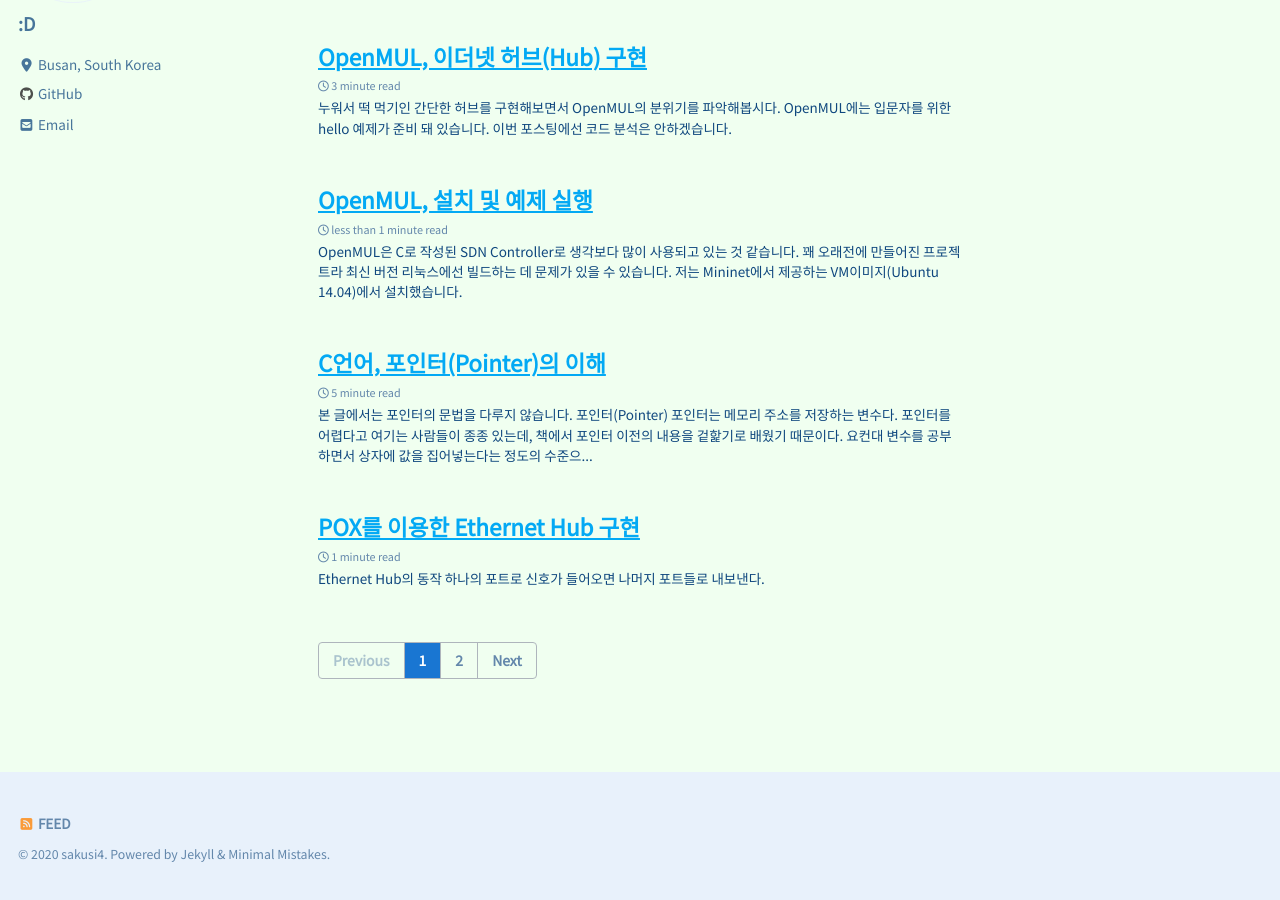
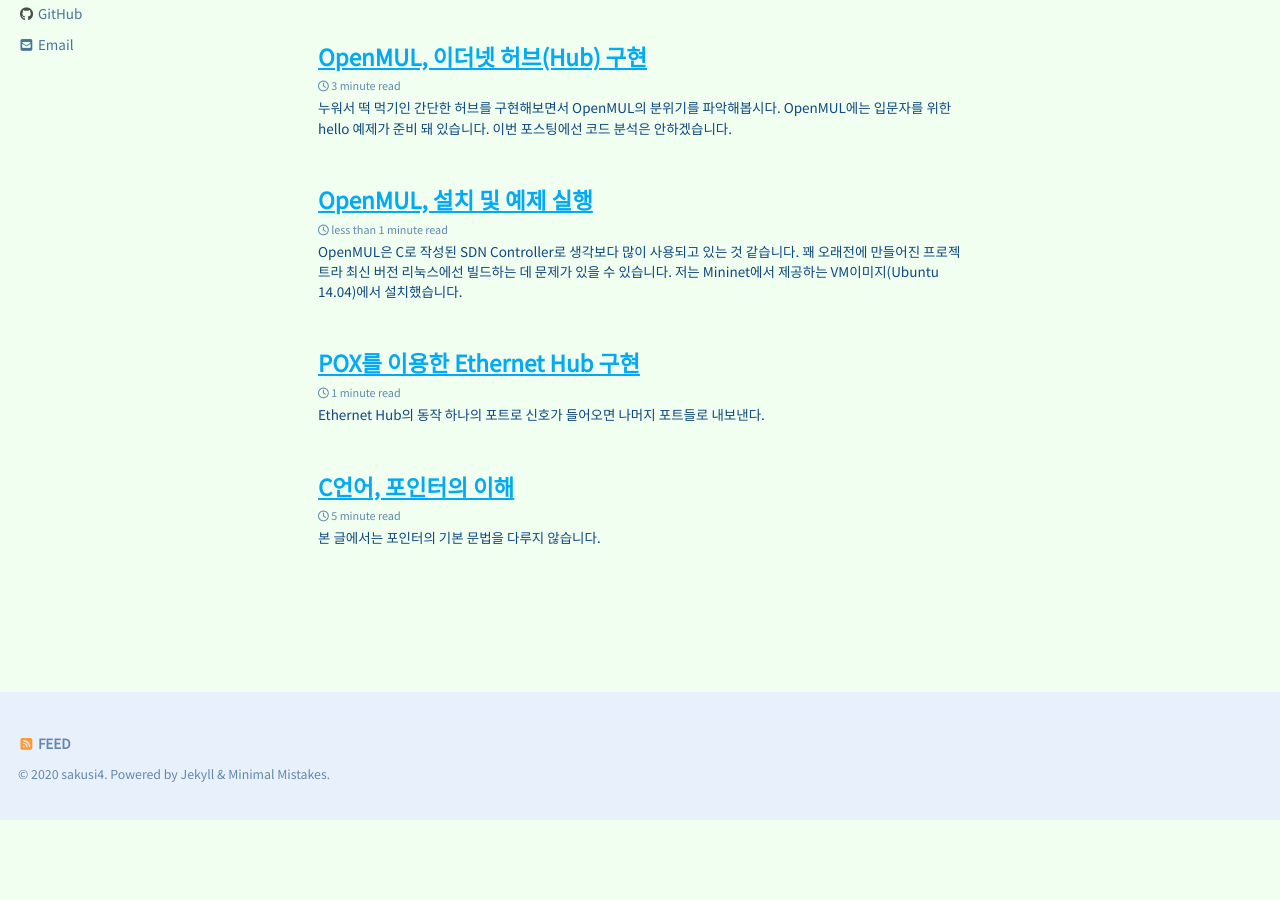
Before and after one commit to sakusi4/sakusi4.github.io, a Jekyll site: the page built from index.html, in a window 1280 px wide and 900 px high, scrolled down 263 px. Built offline with Jekyll 4.4.1, drawn with Linux system fonts in a browser that asks for light colours; cached includes are drawn as plain includes; nearby versions of some CDN libraries; the list of posts is cut into pages by our own code; after the commit the page ends 1083 px from its top, so only the background shows below that; part of the change alters nothing that is shown.

Commit message:
no message

```diff
--- a/_posts/2018-12-04-Pointer.md
+++ b/_posts/2018-12-04-Pointer.md
@@ -1,12 +1,12 @@
 ---
-title: "C, 포인터의 이해"
+title: "C언어, 포인터의 이해"
 categories:
   - C
 
 date: 2018-12-03 16:30:17
 toc: true
 ---
-본 글에서는 포인터의 문법을 다루지 않습니다.
+본 글에서는 포인터의 기본 문법을 다루지 않습니다.
 
 포인터(Pointer)
 ---
@@ -65,7 +65,7 @@ Call-by-reference?
 ---
 
 {% highlight c linenos=table %}
-//Example 3
+// Example 3
 void increase(long c)
 {
     int *t = (int *)c;
@@ -103,7 +103,7 @@ int 타입 변수의 주소이므로 주소도 int 타입이라 생각하는 것
 long(8Byte) 타입을 사용한다.
 
 {% highlight c linenos=table %}
-//Example 4
+// Example 4
 int main()
 {
     int a = 10;
@@ -129,7 +129,7 @@ char의 포인터든 int의 포인터든 크기가 같다면 왜 굳이 타입
 주소에 접근해서 뭔가 하려면 대상의 크기도 알아야 하는 것이다.
 
 {% highlight c linenos=table %}
-//Example 5
+// Example 5
 int main()
 {
     int a = 10;
@@ -144,7 +144,7 @@ Example 5는 잘 동작한다. 포인터의 타입에 int를 명시해서 메모
 
 자 그럼, pa를 int가 아닌 char 포인터 타입으로 바꾸면 어떻게 될까?
 {% highlight c linenos=table %}
-//Example 6
+// Example 6
 int main()
 {
     int a = 512;
@@ -166,7 +166,7 @@ pa는 여기서 가장 오른쪽 8bit(1Byte)만 읽었기 때문에 0이 나온
 이것을 이용하면 int 타입을 크기가 4인 char 타입의 배열로 쓸 수도 있다.
 
 {% highlight c linenos=table %}
-//Example 7
+// Example 7
 int main()
 {
     int a;
@@ -193,7 +193,7 @@ int main()
 입력값 40이 char 타입 40개인지 int 타입 10개인지 알 수가 없다. 그러므로 사용자가 원하는 만큼 공간을 할당하고 void* 타입을 반환해서 사용자에게 직접 타입을 결정하게 한다.
 
 {% highlight c linenos=table %}
-//Example 8
+// Example 8
 int main()
 {
     int *pa = (int *)malloc(40);
--- a/_posts/2019-12-09-C-Pointer-0.md
+++ /dev/null
@@ -1,226 +0,0 @@
----
-title: "C언어, 포인터(Pointer)의 이해"
-categories:
-  - C
-
-date: 2020-11-7 16:30:16
-toc: true
----
-본 글에서는 포인터의 문법을 다루지 않습니다.
-
-포인터(Pointer)
----
-포인터는 메모리 주소를 저장하는 변수다. 포인터를 어렵다고 여기는 사람들이 종종 있는데, 책에서 포인터 이전의 내용을 겉핥기로 배웠기 때문이다.
-
-요컨대 변수를 공부하면서 상자에 값을 집어넣는다는 정도의 수준으로 공부했다면 포인터를 접했을 때 어렵게 느낄 수 있다. 글이 좀 길지만, 차분히 읽어보길 바란다.
-
-포인터는 왜 필요할까?
----
-
-{% highlight c linenos=table %}
-// Example 1
-void increase(int b)
-{
-    b++;
-}
-
-int main()
-{
-    int a = 0;
-    increase(a);
-}
-{% endhighlight %}
-
-작성자의 의도는 main 함수에 있는 a 변수의 값을 increase 함수로 증가시키는 것이다. 하지만 increase 함수의 변수 b는 main 함수의 변수 a와 다른 공간에 할당되어있다.
-쉽게 말해 a와 b는 조금의 관계도 없다. a의 값이 b의 값으로 **복사** 됐을 뿐이다. 그러므로 b를 이용해서 절대 main 함수의 a를 수정할 수 없다.
-
-옆집의 컴퓨터와 똑같은 컴퓨터를 산 다음, 이것을 부숴도 옆집의 컴퓨터에는 아무런 영향이 없다.
-이제 일본 공포 영화에 등장하는 지푸라기 저주 인형의 원리도 이해할 수 있다. 알고보니 저주 대상의 포인터였던 것이다.
-
-Example 2는 Example 1의 원래 의도를 포인터로 구현한다.
-
-{% highlight c linenos=table %}
-// Example 2
-void increase(int *b)
-{
-    (*b)++;
-}
-
-int main()
-{
-    int a = 0;
-    increase(&a);
-}
-{% endhighlight %}
-
-&연산자를 통해 얻은 a의 주소 값을 b 포인터에 **복사** 한다. Example 1과 같다.
-
-이제는 *기호를 통해 간접적으로 a의 메모리에 접근하여 수정할 수 있다. increase 함수가 종료되면 b 변수는 삭제된다. a에는 영향이 없다.
-친구의 집 주소를 까먹었다고 친구의 집이 사라지지 않는 것과 같다.
-
-여기까지 읽고 나면 책에서 봤던 call-by-value, call-by-reference가 자연스레 떠오른다.
-분명히 말하지만, call-by-reference는 없다. Example 1과 Example 2는 아무런 차이가 없다. 하지만 여전히 호출 부의 &기호와 매개변수의 *기호가 마음에 걸린다.
-
-Call-by-reference?
----
-
-{% highlight c linenos=table %}
-//Example 3
-void increase(long c)
-{
-    int *t = (int *)c;
-    (*t)++;
-}
-
-int main()
-{
-    int a = 0;
-    long b = (long)&a; // a의 주소를 b에 저장
-
-    increase(b);
-    printf("%d\n", a); // a == 1
-}
-{% endhighlight %}
-
-함수의 본체가 좀 더 복잡해졌지만, 함수의 인자 전달 과정은 Example 1과 같아졌다. 포인터가 아닌 long 타입 변수 b가 c로 복사됐을 뿐이다.
-포인터 변수를 전달하든 일반 변수를 전달하든 그 과정은 다르지 않다는 것이다. 그저 값을 복사할 뿐이다. 그러므로 모든 경우에 Call-by-value가 된다.
-
-여기서 의문이 생겨야 한다. a는 int 타입인데 어째서 b는 int가 아닌 long 타입인가?
-
-포인터의 크기는 어떻게 결정되는가?
----
-int 타입 변수의 주소이므로 주소도 int 타입이라 생각하는 것은 우리 집이 넓다고 주소도 길어질 것으로 생각하는 것과 동급이다.
-우리 집의 평수는 주소의 길이에 영향을 주지 않는다. 그렇다면 주소의 길이를 좌우하는 것은 무엇일까?
-
-아파트 하나에 총 100가구가 존재한다면 아파트 내의 주소는 세 글자로 모두 표현할 수 있다. 1000가구가 존재한다면 네 글자로 모두 표현할 수 있다.
-중요한 것은 각 가구의 평수가 아니라 가구 수를 결정하는 아파트 전체의 크기다.
-
-요즘은 64bit 아키텍처를 기본으로 사용한다. $ 2^{64} $이 아파트(가상 메모리)의 크기인 것이다.
-이 아파트에 있는 집의 주소는 8Byte 크기가 된다. 왜냐하면 8Byte로 $ 2^{64} $까지의 값을 전부 표현할 수 있기 때문이다.
-혹시나 이해가 안간다면.. 1Byte는 8bit로 8bit*8 = 64bit(8byte)다. 1000가구를 네 글자로 모두 표현 가능한 것과 같은 이치다.
-
-그러므로 각 집의 크기가 int(4Byte), char(1Byte)에 관계 없이 포인터(주소 값)는 8Byte가 된다. Example 3또한 int 타입인 a의 주소 값을 저장하기 위해서
-long(8Byte) 타입을 사용한다.
-
-{% highlight c linenos=table %}
-//Example 4
-int main()
-{
-    int a = 10;
-    char b = 'A';
-
-    int *pa = &a;
-    char *pb = &b;
-
-    printf("%ld, %ld \n", sizeof(pa), sizeof(pb));
-    // output : 8, 8
-}
-{% endhighlight %}
-
-여기서 다음 의문이다.
-포인터의 크기가 늘 같다면 어째서 int의 포인터는 int* 으로 표현하지?
-마찬가지로 char의 포인터는 char* 으로 표현한다.
-char의 포인터든 int의 포인터든 크기가 같다면 왜 굳이 타입을 다르게 표시하는 것일까?
-
-포인터에 타입이 존재하는 이유는 무엇인가?
----
-포인터가 주소를 가리키는 것이 전부라면 타입은 필요 없다. 하지만 우리는 가리키는 것뿐만 아니라 접근해서 수정도 한다.
-예를 들어 아파트 103호에 아주 큰 가구를 넣고 싶다면 이것은 103호라는 주소만 알아서 될 문제가 아니다. 103호가 하필 3평짜리 원룸이라면 못 넣는다.
-주소에 접근해서 뭔가 하려면 대상의 크기도 알아야 하는 것이다.
-
-{% highlight c linenos=table %}
-//Example 5
-int main()
-{
-    int a = 10;
-    int *pa = &a;
-
-    printf("%d\n", *pa); // output : 4
-}
-{% endhighlight %}
-
-Example 5는 잘 동작한다. 포인터의 타입에 int를 명시해서 메모리에 접근할 때 int 크기만큼 읽거나 쓰는 것이다.
-아파트의 예로 돌아가면 int는 평수를 의미한다.
-
-자 그럼, pa를 int가 아닌 char 포인터 타입으로 바꾸면 어떻게 될까?
-{% highlight c linenos=table %}
-//Example 6
-int main()
-{
-    int a = 512;
-    char *pa = &a;
-
-    printf("%d\n", *pa); // output : 0
-}
-{% endhighlight %}
-
-출력 결과는 0이다. 만약 예상했다면 더는 글을 읽을 필요가 없다. int 타입인 a는 4Byte의 공간을 점유하고 있다.
-하지만 pa의 타입이 char이므로 char의 크기인 1Byte만큼만 읽는다. 주소는 정확한데 평수를 틀린 것이다.
-
-실제 a의 값은 메모리상에
-00000000 00000000 00000001 00000000 로 표현된다. (총 32bit(4Byte)다.)
-pa는 여기서 가장 오른쪽 8bit(1Byte)만 읽었기 때문에 0이 나온 것이다.
-
-정리하자면 **포인터의 타입은 몇 바이트나 읽고 쓸 것인가를 표기하는 것이다. 포인터 자체의 크기와는 무관하다.**
-
-이것을 이용하면 int 타입을 크기가 4인 char 타입의 배열로 쓸 수도 있다.
-
-{% highlight c linenos=table %}
-//Example 7
-int main()
-{
-    int a;
-    char* b = (char*)&a;
-    b[0] = 'a';
-    b[1] = 'b';
-    b[2] = 'c';
-    b[3] = 'd';
-
-    for (int i = 0; i < 4; i++)
-    {
-        printf("%c \n", b[i]);
-    }
-
-    return 0;
-}
-{% endhighlight %}
-
-그렇다면 void*는 뭘까?
----
-포인터 타입 중에는 void 타입이 존재한다. 포인터에서 타입은 대상의 크기를 의미한다. 하지만 대상의 크기를 모른다면?
-
-그런 경우가 존재한다. 동적 할당 함수인 malloc을 사용하면 void* 타입을 반환한다. malloc 함수는 입력으로 크기만 받기 때문에
-입력값 40이 char 타입 40개인지 int 타입 10개인지 알 수가 없다. 그러므로 사용자가 원하는 만큼 공간을 할당하고 void* 타입을 반환해서 사용자에게 직접 타입을 결정하게 한다.
-
-{% highlight c linenos=table %}
-//Example 8
-int main()
-{
-    int *pa = (int *)malloc(40);
-    char *pb = (char *)malloc(40);
-}
-{% endhighlight %}
-
-정리
----
-포인터의 크기는 어드레스 버스의 크기(32bit or 64bit)와 같다. 포인터의 타입은 주소에 접근한 뒤 얼마만큼 읽거나 쓸 것인지를 의미한다.
-malloc 같은 경우 타입을 유추할 수 없으므로 void*를 반환한다. 또한, 크기 정보가 없으므로 읽거나 쓸 수 없다.
-
-아 참, 여기까지 왔으면 자연스레 이해했겠지만 포인터는 메모리를 절약하는 용도로도 사용할 수 있다. 하나의 원본을 가지고 키를 전달하는 방식이기 때문에
-늘 작은 크기의 복사만 일어난다. 큰 데이터를 전달할 때도 포인터에 주솟값을 넣은 뒤, 포인터만 복사하면 된다.
-
-하지만 큰 데이터라도 복사를 해야만 할 때도 존재한다. 예를 들어 원본을 보존하면서 복사본을 수정하는 경우도 빈번하다. 경우의 수는 아주 많다.
-그러므로 포인터의 본질을 파악하고 상황에 맞게 사용하는 것이 중요하다.
-
-
-남아 있는 문제
----
-어드레스 버스의 크기가 32bit라면 포인터의 크기도 32bit(4Byte)다. 4byte로는 약 43억(4G)까지 표현할 수 있다.
-32bit 컴퓨터에서 4GB RAM까지만 인식하는 것도 같은 이유다. 이제 새로운 문제를 생각해보자.
-
-**2GB RAM이 장착된 32bit 컴퓨터가 있다고 가정하자.**
-1. 포인터로 2GB 이상의 영역을 참조하면 어떻게 될까?
-2. 실행 중인 모든 프로그램이 RAM에 올라간다. 각 프로그램은 이 영역을 어떻게 나눠서 사용할까?
-3. 같은 영역을 나눠서 사용한다면 포인터는 다른 프로그램의 변수를 참조할 수 있을까?
-
-이 문제들은 Virtual Memory(가상 메모리)를 도입해서 해결한다. 시간이 되면 가상 메모리에 대한 글도 올리겠다.
```
